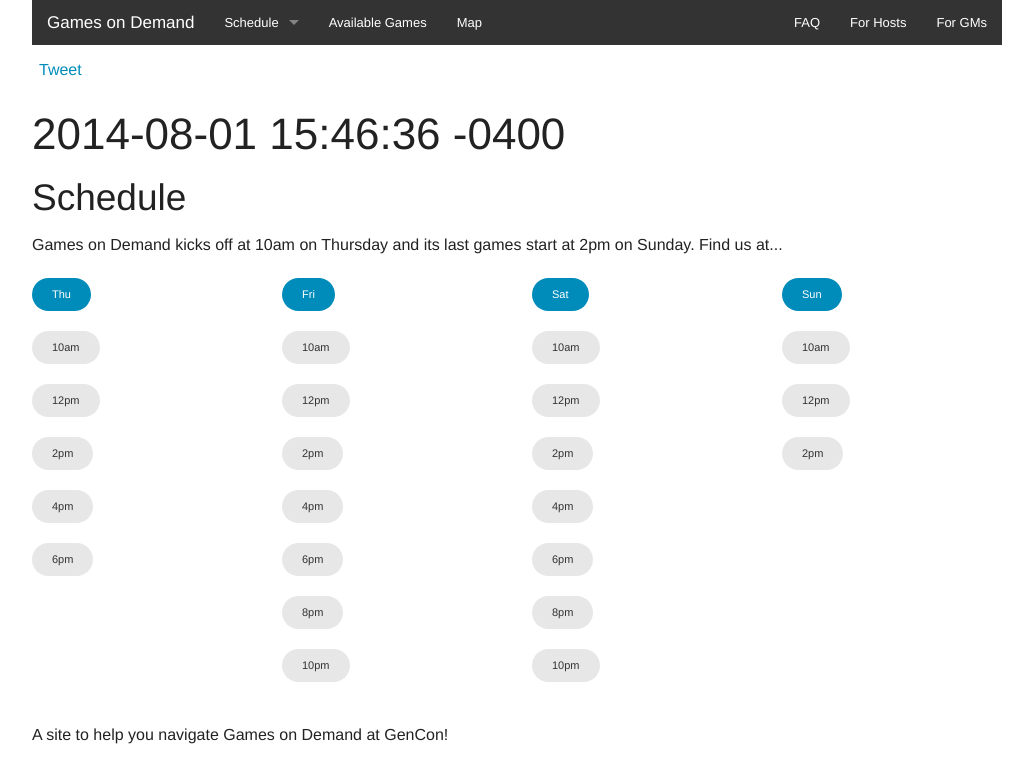
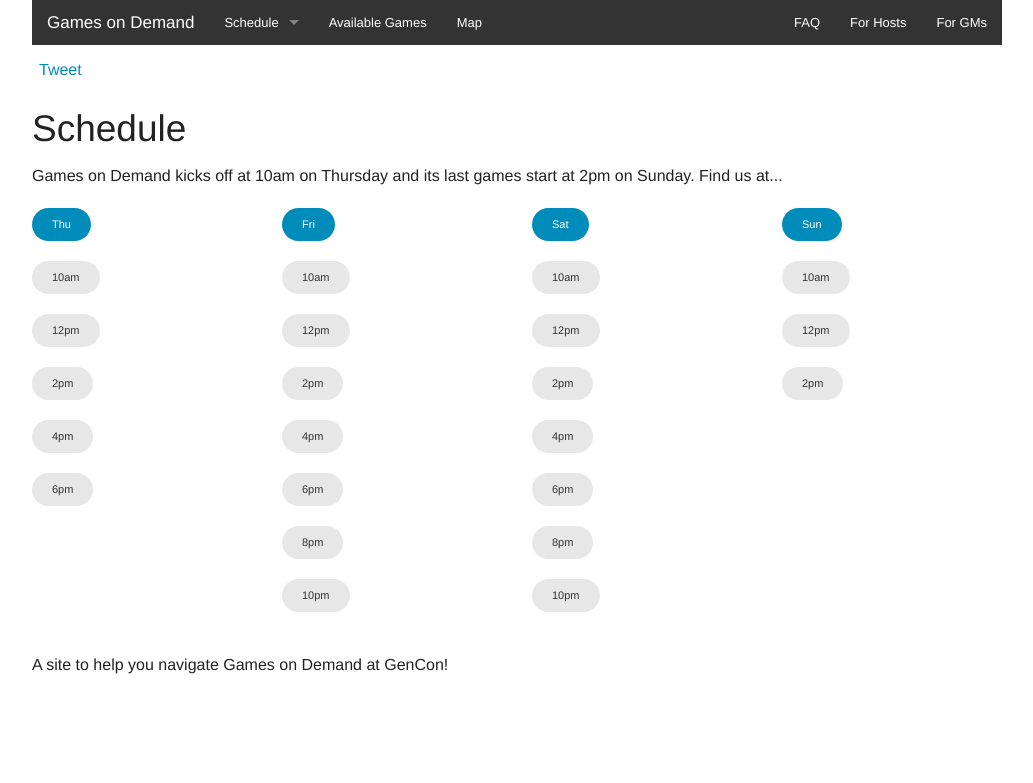
Before and after one commit to gamesondemand/gamesondemand.github.io, a Jekyll site: the page built from index.html, in a window 1280 px wide. Shown: the top 783 px of the page, without its empty margins (123-1156 px from the left). Built offline with Jekyll 4.4.1, drawn with Linux system fonts in a browser that asks for light colours; Markdown is read by kramdown in place of the engine named in the settings; comment, search, counter and statistics services are not loaded.

Commit message:
Updating index page

```diff
--- a/index.html
+++ b/index.html
@@ -3,8 +3,6 @@
 title: Games on Demand at GenCon
 description: List of Time Slots and Days for Games on Demand
 ---
-
-<h1>{{ site.time }}</h1>
 
 <h2 id="schedule">Schedule</h2>
 <div itemscope itemtype="http://schema.org/SocialEvent">
```
